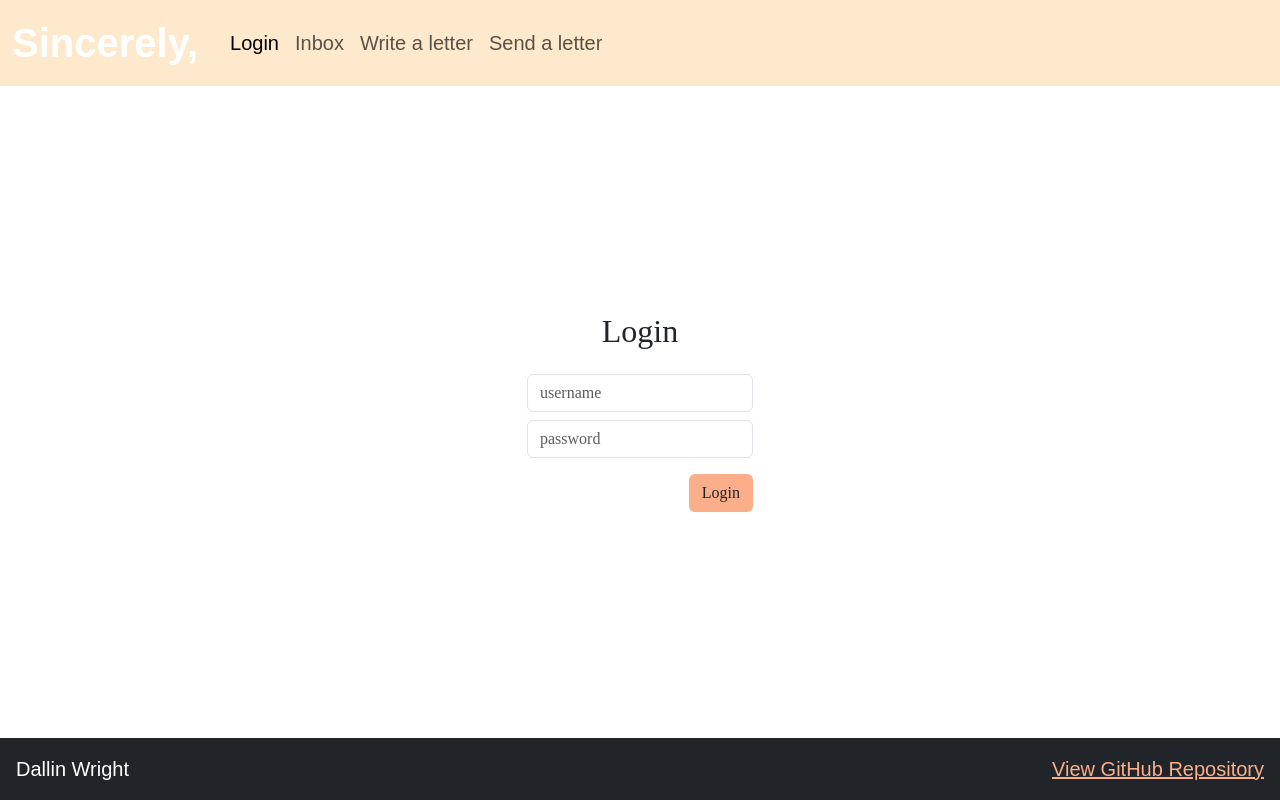
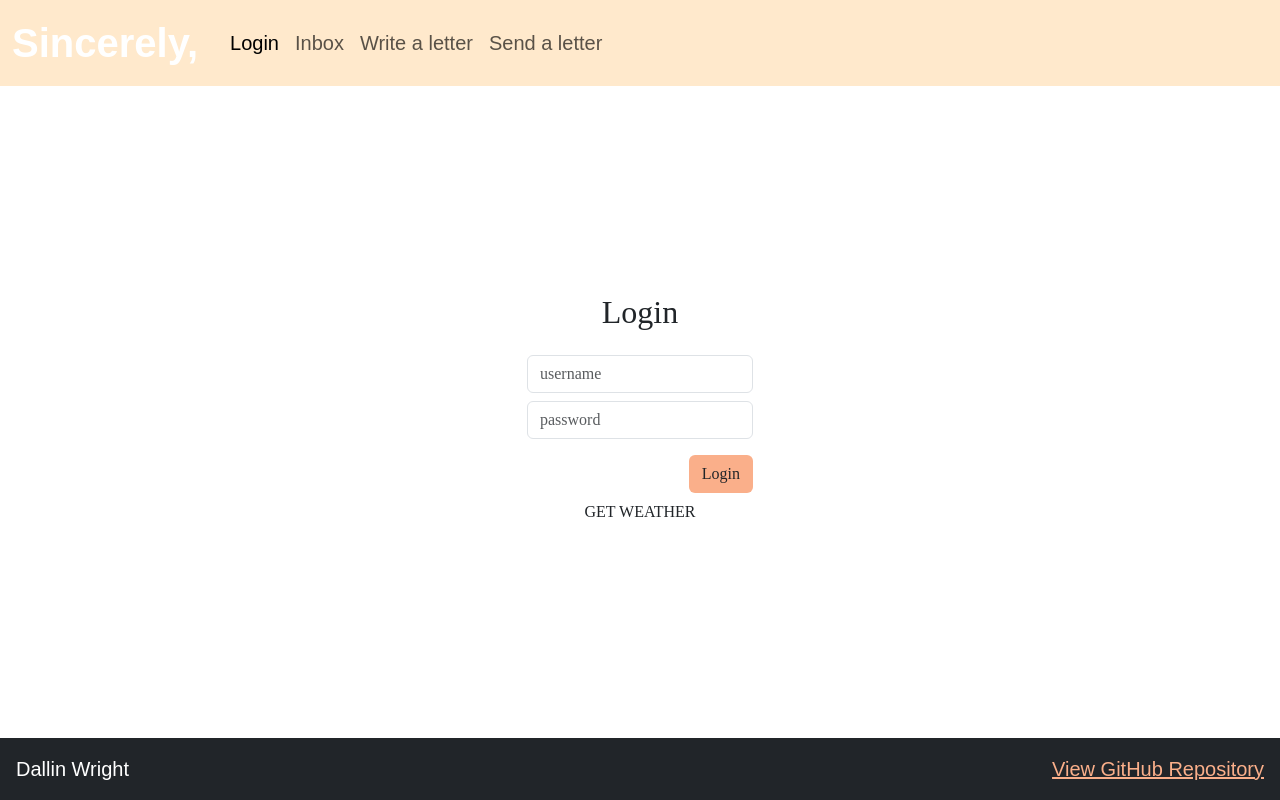
Before and after one commit to Leeway001Write/startup, a React (Vite) app: page / in a window 1280 px wide. Built offline with nearby package versions, Linux system fonts and the light colour scheme; a web font is replaced by a local one.

Commit message:
Weather API test

```diff
--- a/src/login/login.jsx
+++ b/src/login/login.jsx
@@ -22,10 +22,26 @@ export default function Login() {
         loginUser(null);
     }
 
+    const getWeather = async function() {
+        const pos = await getPosition();
+        const lat = pos.coords.latitude;
+        const lon = pos.coords.longitude;
+
+        const response = await fetch(`https://api.open-meteo.com/v1/forecast?latitude=${lat}&longitude=${lon}&current=is_day,weather_code&timezone=auto`);
+        console.log(response.json(), (new Date()).getHours());
+    }
+
     return (
         <main className="flex-fill d-flex flex-column justify-content-center align-items-center">
             {user == null && <Unauthenticated onLogin={ loginUser } />}
             {user != null && <Authenticated user={ user } onLogout={ logoutUser }/>}
+            <button className="btn" onClick={ getWeather }>GET WEATHER</button>
         </main>
     );
 }
+
+function getPosition() {
+    return new Promise((resolve, reject) => {
+        navigator.geolocation.getCurrentPosition(resolve, reject);
+    });
+}
```
